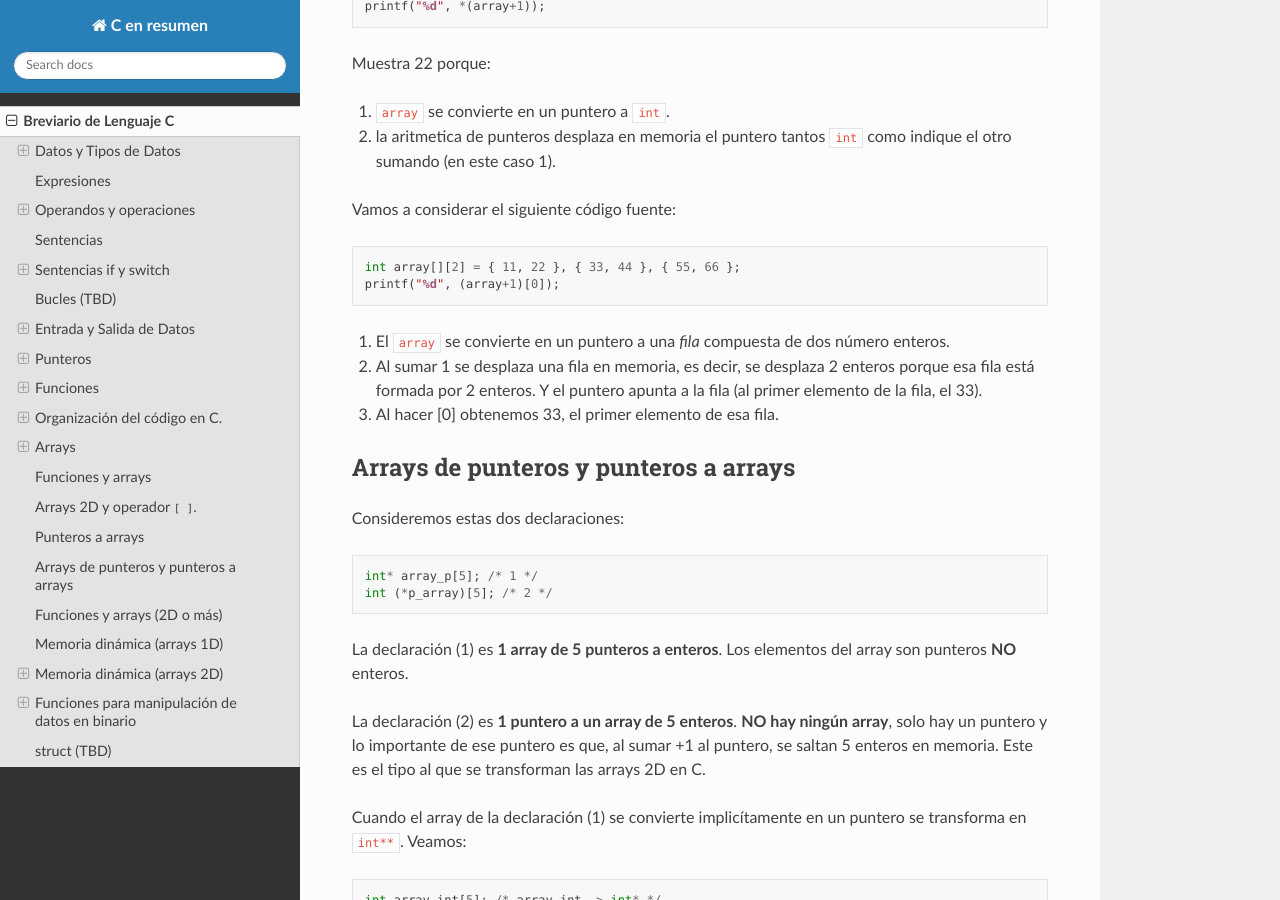
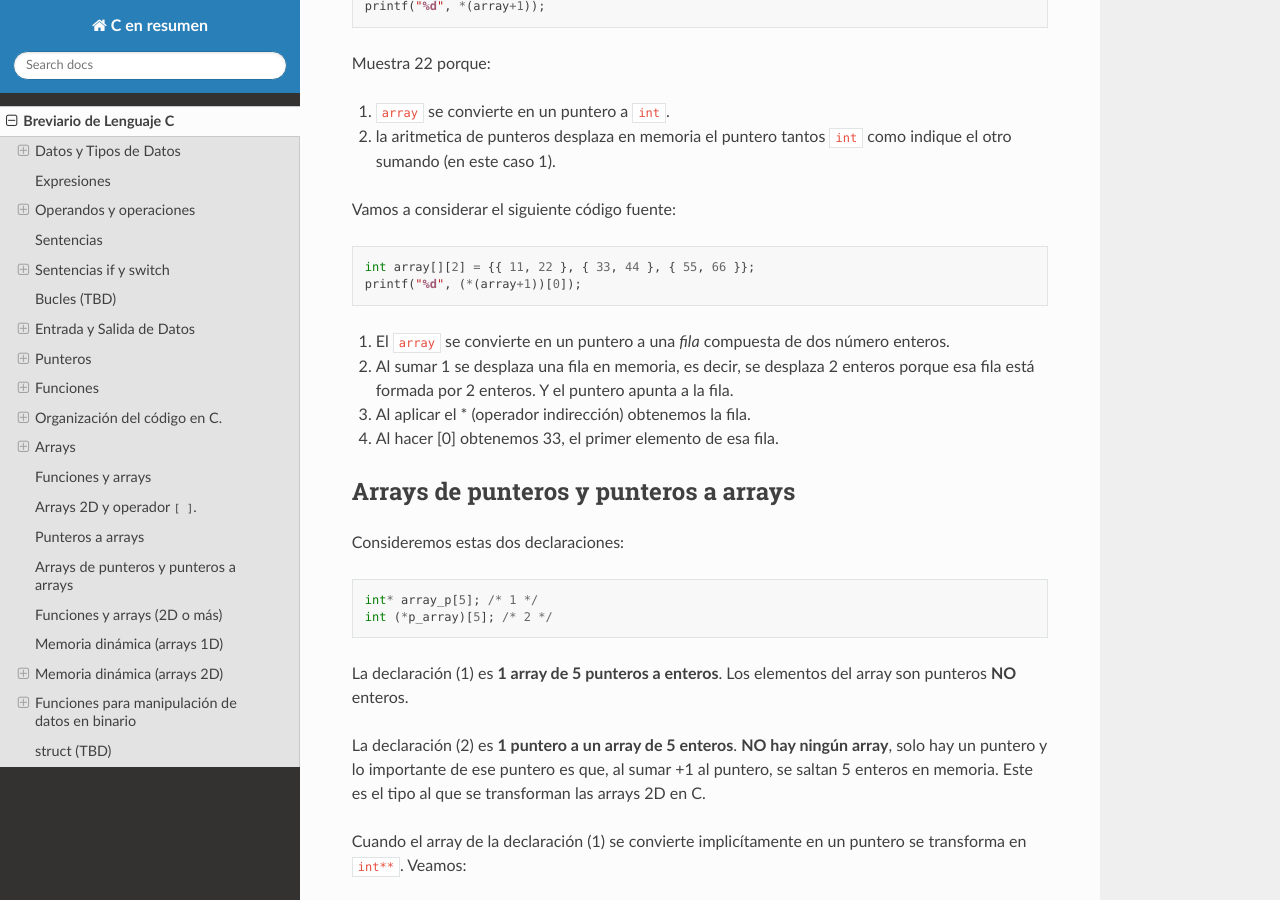
Before and after one commit to pps-upm/c_en_resumen, a Sphinx documentation site: the page built from docs/source/breviario.rst, in a window 1280 px wide and 900 px high, scrolled down 16898 px. Built offline with Sphinx 7.4.7 and the Read the Docs theme 3.1.0, drawn with Linux system fonts in a browser that asks for light colours.

Commit message:
errata en ejemplo de array 2d

```diff
--- a/docs/source/breviario.rst
+++ b/docs/source/breviario.rst
@@ -932,15 +932,17 @@ Vamos a considerar el siguiente código fuente:
 
 ::
 
-   int array[][2] = { 11, 22 }, { 33, 44 }, { 55, 66 };
-   printf("%d", (array+1)[0]);
+   int array[][2] = {{ 11, 22 }, { 33, 44 }, { 55, 66 }};
+   printf("%d", (*(array+1))[0]);
 
 1. El ``array`` se convierte en un puntero a una *fila* compuesta de dos
    número enteros.
 2. Al sumar 1 se desplaza una fila en memoria, es decir, se desplaza 2
    enteros porque esa fila está formada por 2 enteros. Y el puntero
-   apunta a la fila (al primer elemento de la fila, el 33).
-3. Al hacer [0] obtenemos 33, el primer elemento de esa fila.
+   apunta a la fila.
+3. Al aplicar el * (operador indirección) obtenemos la fila.
+
+4. Al hacer [0] obtenemos 33, el primer elemento de esa fila.
 
 Arrays de punteros y punteros a arrays
 --------------------------------------
```
